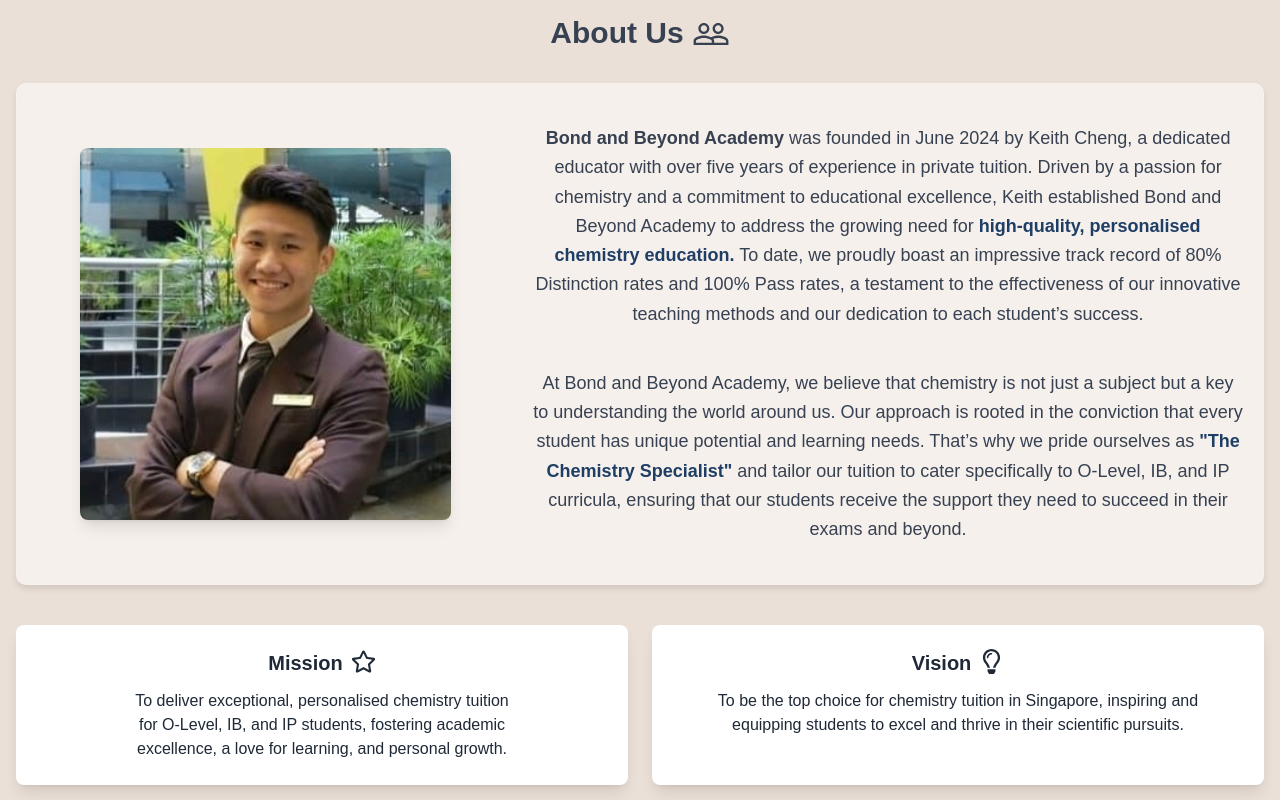
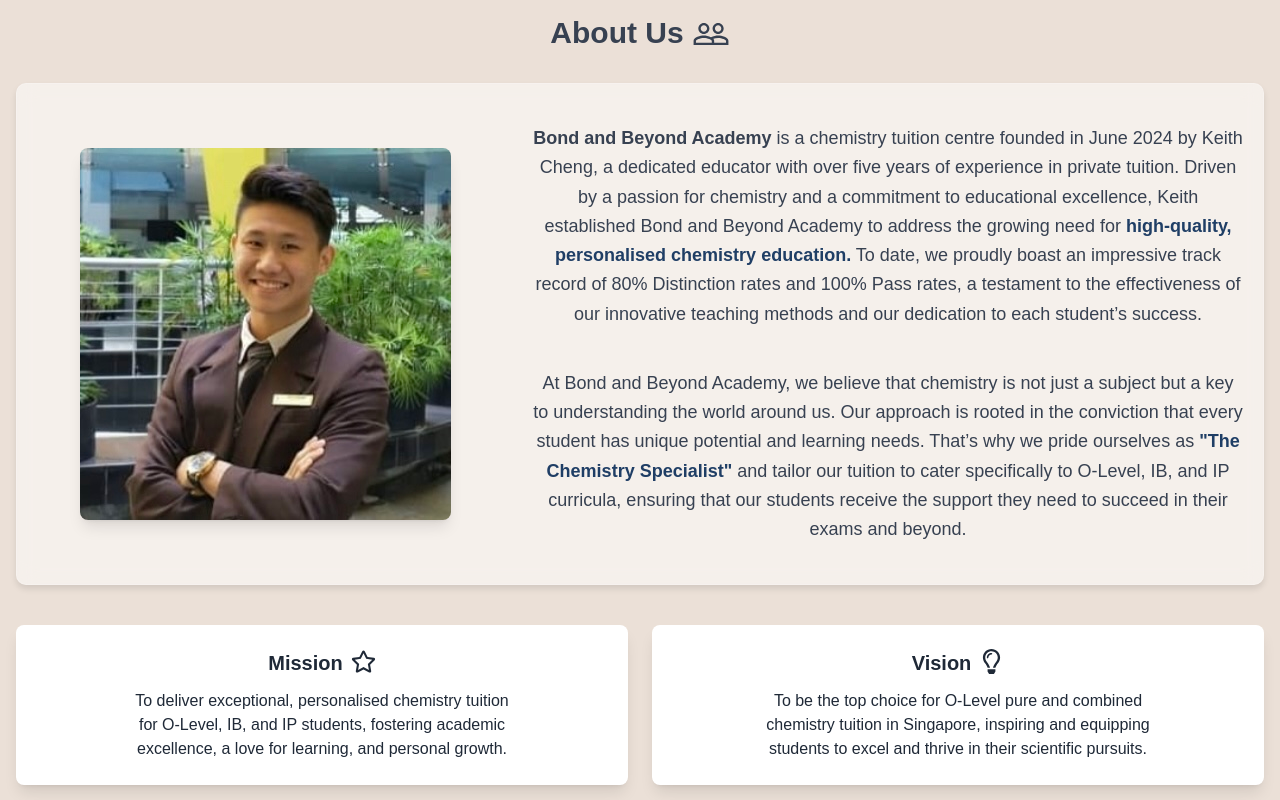
Before and after one commit to KeithCheng22/Bond-and-Beyond-Academy, a Next.js app: page / in a window 1280 px wide. Shown: the part 740-1540 px from the top of the page. Built offline with nearby package versions, Linux system fonts and the light colour scheme; a web font is replaced by a local one.

Commit message:
minor changes to sync google

```diff
--- a/src/components/Footer.jsx
+++ b/src/components/Footer.jsx
@@ -19,6 +19,10 @@
           />
           <h3>Bond and Beyond Academy</h3>
           <p>UEN: 53489720K</p>
+          <div className="flex gap-2 justify-center items-center">
+            <div className="w-[10px] h-[10px] bg-green-600 rounded-full"></div>
+            <p className="text-sm">Operating Hours: 24 hours</p>
+          </div>
         </div>
         <div>
           <p className="max-md:hidden text-center text-gray-800">
--- a/src/components/Header.jsx
+++ b/src/components/Header.jsx
@@ -61,14 +61,15 @@
       </Link>
       <ul className="flex gap-8 text-[#1F3E65] max-md:hidden text-xl items-end">
         {navbarHeaders.map((header, index) => (
-          <li key={index} aria-label={header.header}>
+          <li
+            key={index}
+            aria-label={header.header}
+            className={`${
+              isActive === header.href ? "isActive" : ""
+            } navbar-link lg:text-2xl text-lg`}
+          >
             <Link
               href={header.href}
-              className={`${
-                isActive === header.href
-                  ? "lg:text-3xl text-xl"
-                  : "lg:text-2xl text-lg"
-              } navbar-link`}
               onClick={() => handleClick(`${header.href}`)}
             >
               {header.header}
--- a/src/pages/About.jsx
+++ b/src/pages/About.jsx
@@ -33,11 +33,12 @@
               />
             </div>
             <p className="text-lg leading-relaxed text-gray-700 text-pretty w-3/4 mx-auto px-5 max-sm:text-md">
-              <b>Bond and Beyond Academy</b> was founded in June 2024 by Keith
-              Cheng, a dedicated educator with over five years of experience in
-              private tuition. Driven by a passion for chemistry and a
-              commitment to educational excellence, Keith established Bond and
-              Beyond Academy to address the growing need for{" "}
+              <b>Bond and Beyond Academy</b> is a chemistry tuition centre
+              founded in June 2024 by Keith Cheng, a dedicated educator with
+              over five years of experience in private tuition. Driven by a
+              passion for chemistry and a commitment to educational excellence,
+              Keith established Bond and Beyond Academy to address the growing
+              need for{" "}
               <b className="text-[#1F3E65]">
                 high-quality, personalised chemistry education.
               </b>{" "}
@@ -77,9 +78,9 @@
                 <FaRegLightbulb size={25} />
               </div>
               <p className="text-gray-800  text-balance">
-                To be the top choice for chemistry tuition in Singapore,
-                inspiring and equipping students to excel and thrive in their
-                scientific pursuits.
+                To be the top choice for O-Level pure and combined chemistry
+                tuition in Singapore, inspiring and equipping students to excel
+                and thrive in their scientific pursuits.
               </p>
             </div>
           </div>
```
